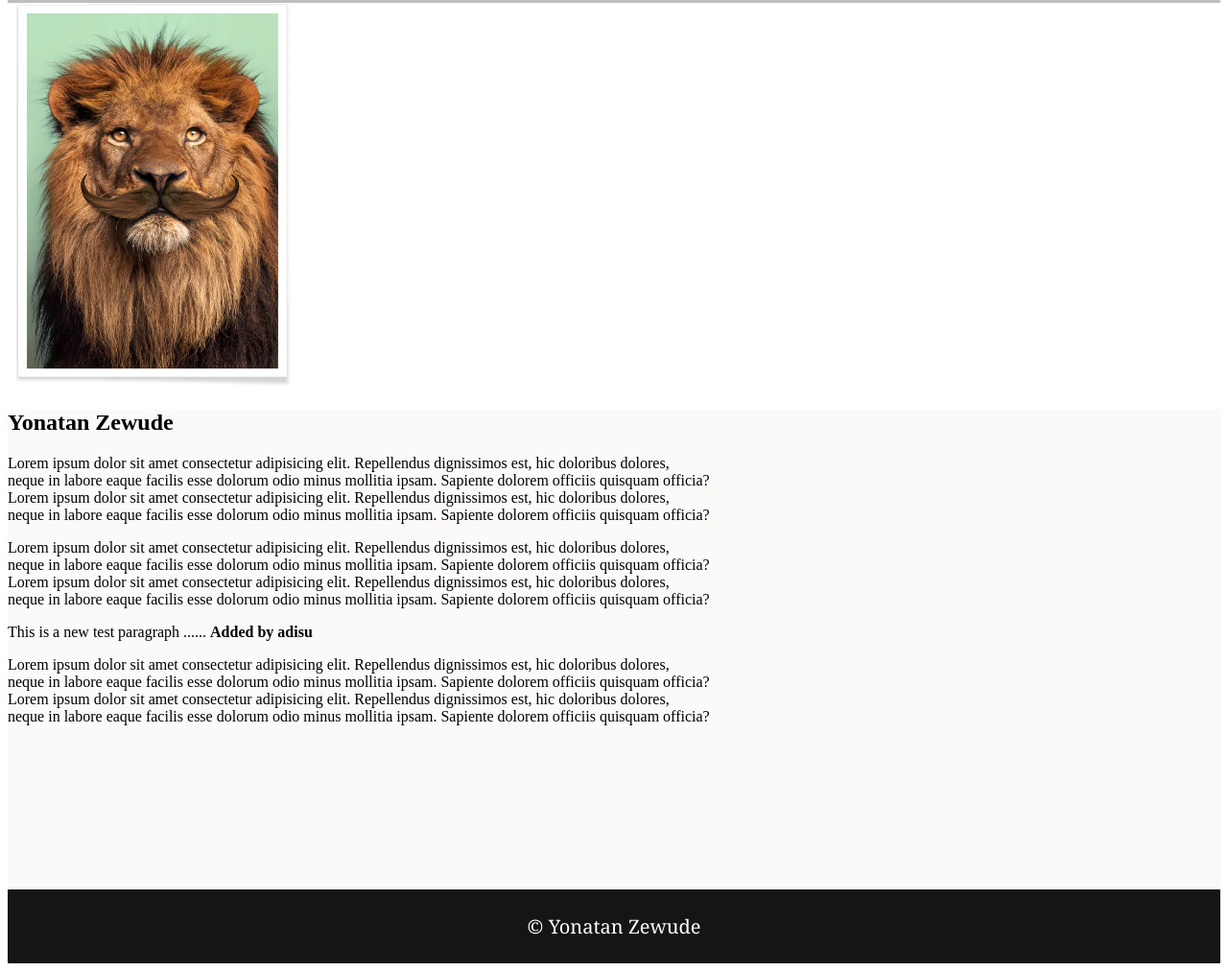
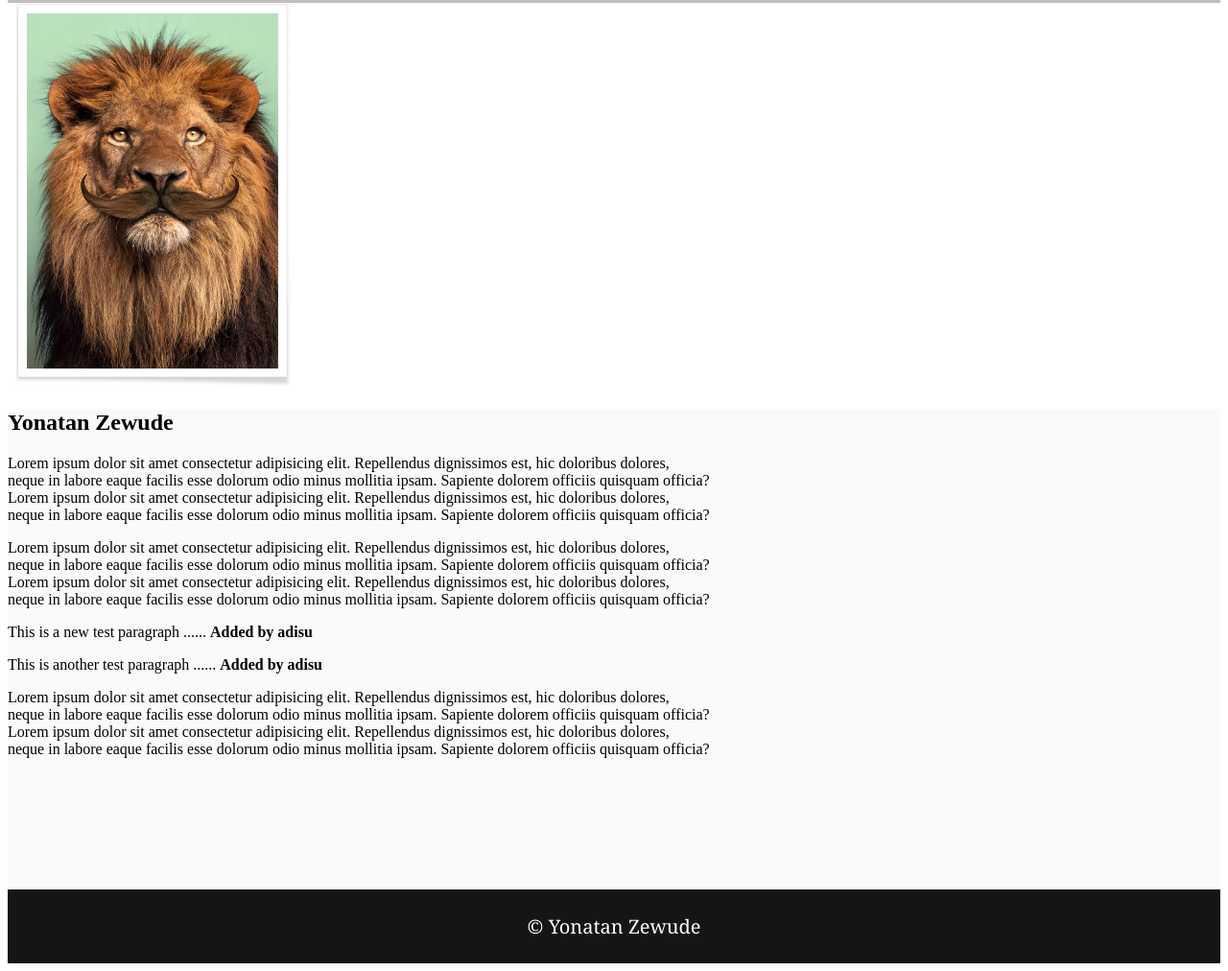
Before and after one commit to YonatanZewude/test, a plain HTML site: page index.html in a window 1280 px wide. Shown: the part 334-1346 px from the top of the page at 96% size. Drawn offline with Linux system fonts and the light colour scheme.

Commit message:
Modify aboutus page

```diff
--- a/index.html
+++ b/index.html
@@ -45,6 +45,10 @@
                             <p>This is a new test paragraph ......
                                 <b>Added by adisu</b>
                             </p>
+
+                            <p>This is another test paragraph ......
+                                <b>Added by adisu</b>
+                            </p>
                             <p>Lorem ipsum dolor sit amet consectetur adipisicing elit. Repellendus dignissimos est, hic doloribus dolores, <br>
                             neque in labore eaque facilis esse dolorum odio minus mollitia ipsam. Sapiente dolorem officiis quisquam officia?<br>
                             Lorem ipsum dolor sit amet consectetur adipisicing elit. Repellendus dignissimos est, hic doloribus dolores, <br>
```
